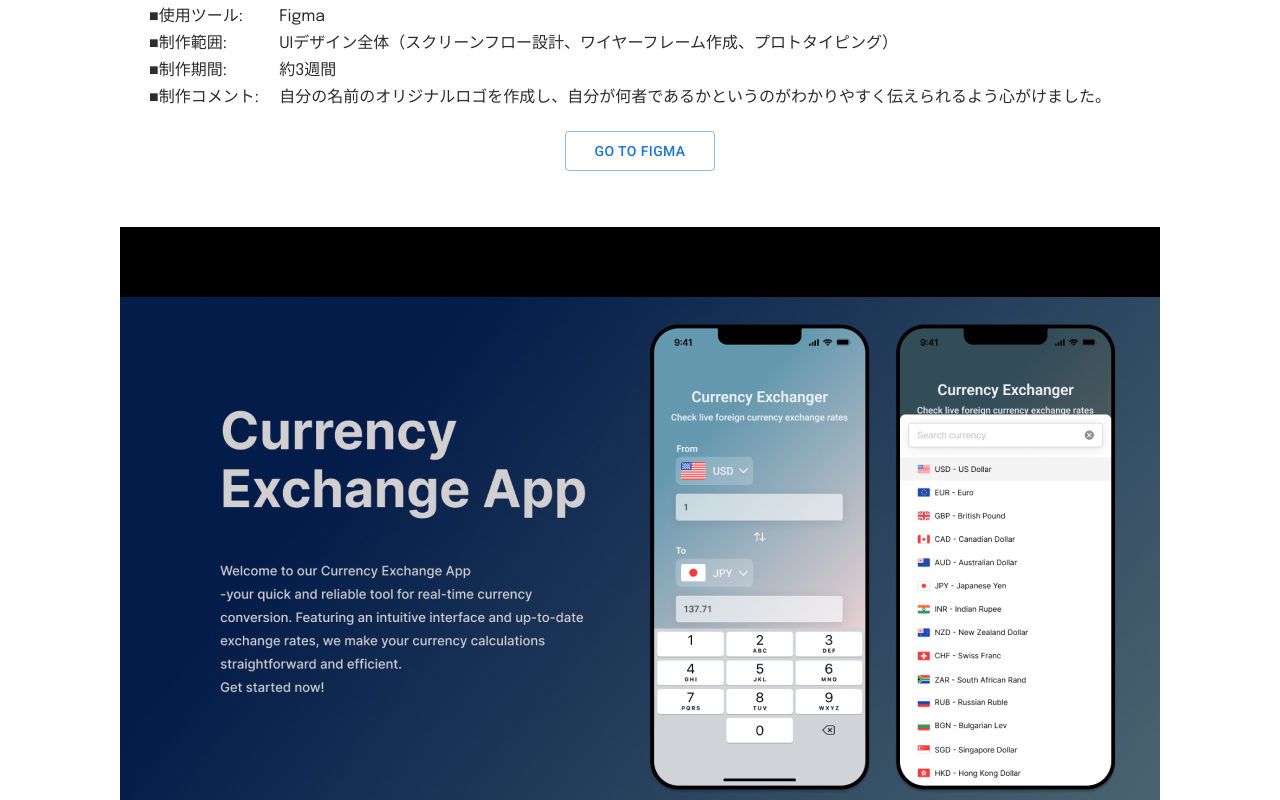
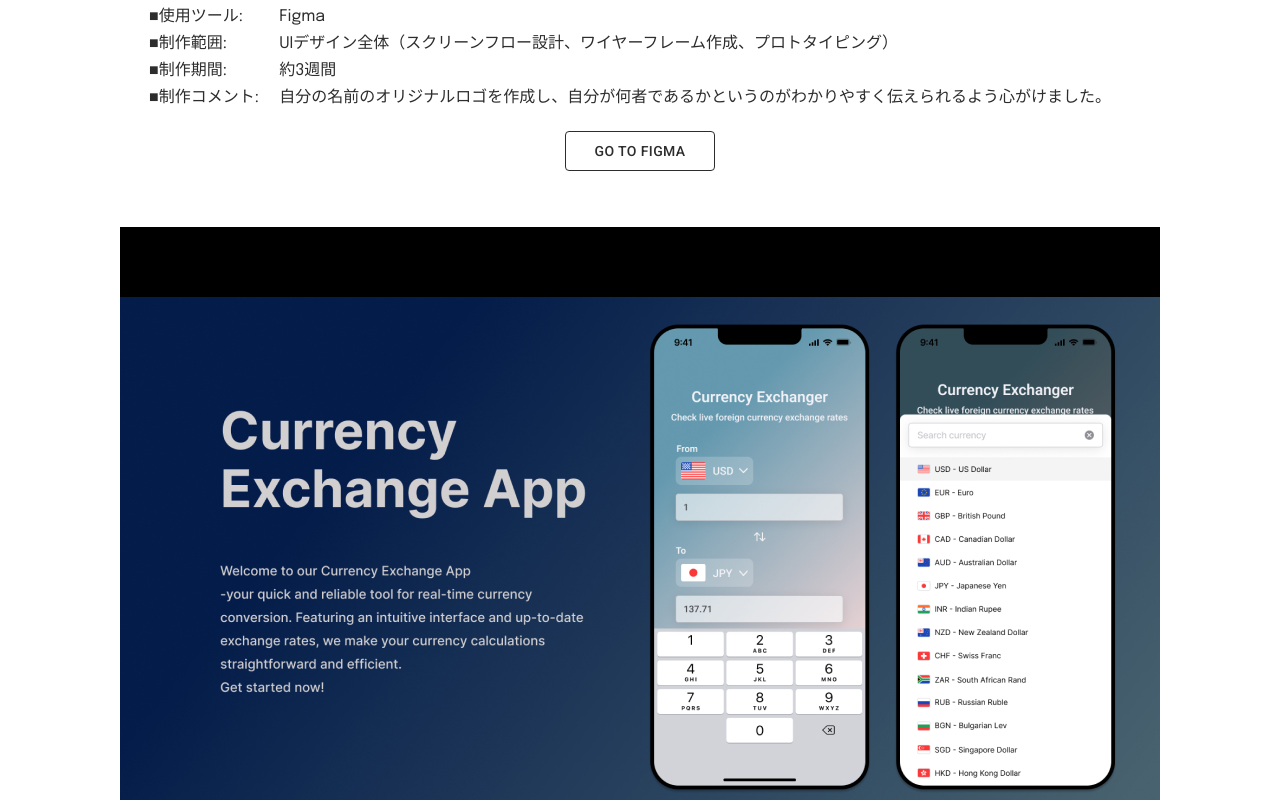
Before and after one commit to yuki-o-tech/my-portfolio, a Next.js app: page /works in a window 1280 px wide. Shown: the part 1000-1800 px from the top of the page. Built offline with nearby package versions, Linux system fonts and the light colour scheme.

Commit message:
Fixes button colors when hovering

```diff
--- a/src/common/Button/index.tsx
+++ b/src/common/Button/index.tsx
@@ -3,6 +3,7 @@ import Button from "@mui/material/Button"
 import { Colors } from "@/utils/Colors"
 
 export const TextButton = styled(Button)`
+  &.MuiButtonBase-root {
     align-self: center;
     width: 150px;
     height: 40px;
@@ -13,4 +14,9 @@ export const TextButton = styled(Button)`
       border: 1px solid ${Colors.GREEN_900};
       background-color: rgb(0 181 168 / 10%);
     }
+  }
+  &.MuiButtonBase-root &:hover {
+    border: 1px solid ${Colors.GREEN_900};
+    background-color: rgb(0 181 168 / 10%);
+  }
 `
```
Also changed, not shown: src/components/FooterScreen/index.style.ts (+8 -6 lines). Lines whose indentation alone changed are shown as unchanged.
